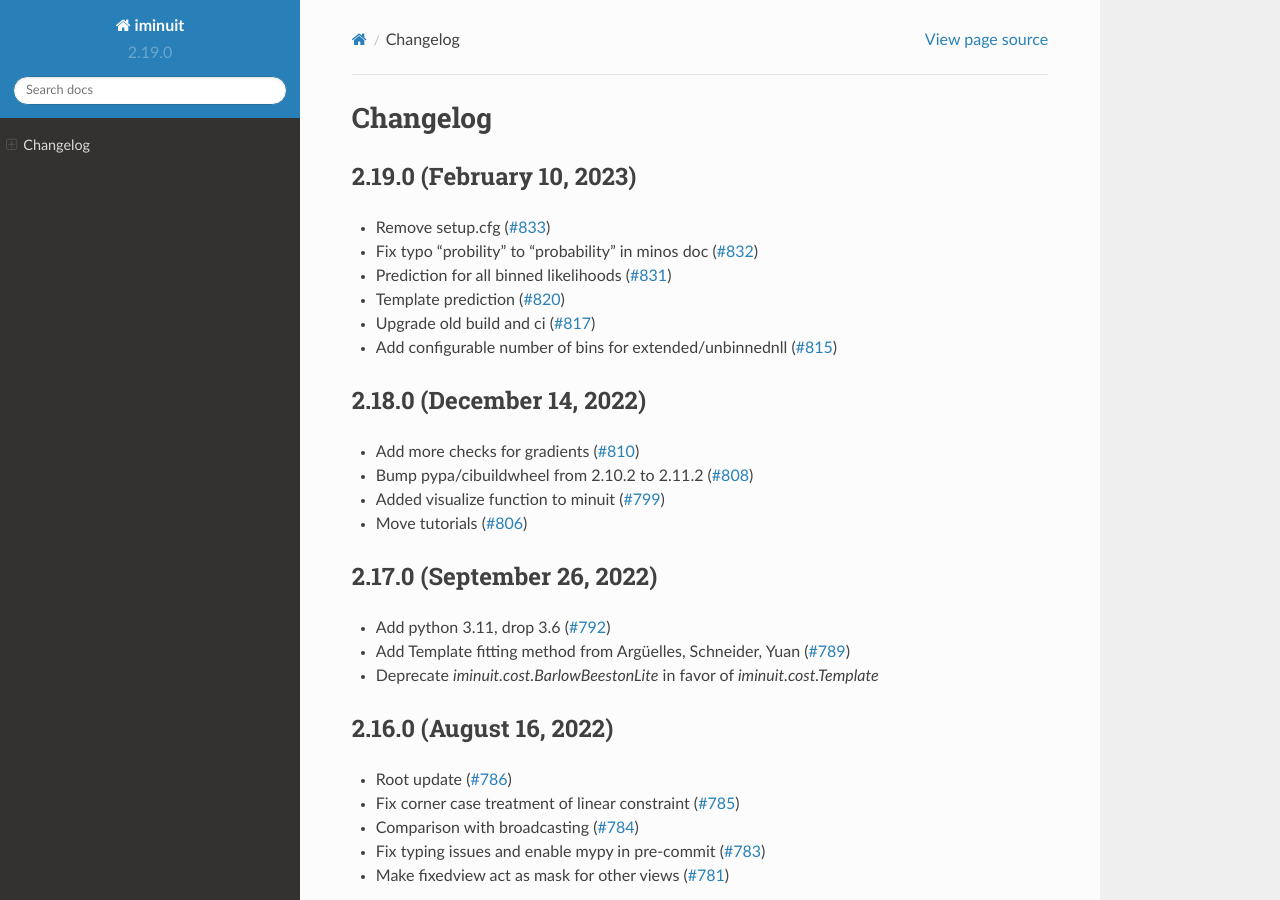
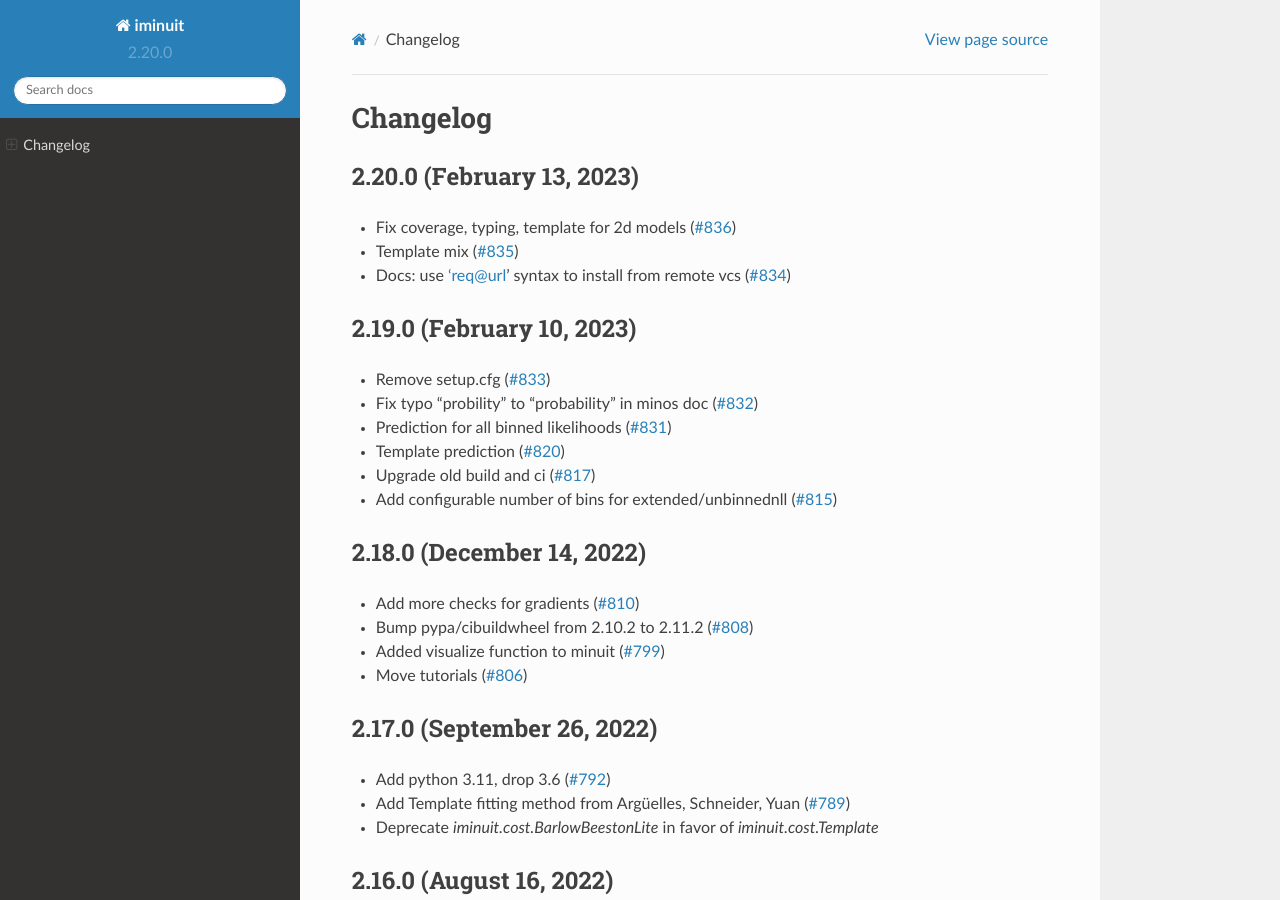
Before and after one commit to scikit-hep/iminuit, a Sphinx documentation site: the page built from doc/changelog.rst, in a window 1280 px wide and 900 px high. Built offline with Sphinx 7.4.7 and the Read the Docs theme 2.0.0, drawn with Linux system fonts in a browser that asks for light colours.

Commit message:
update version and changelog

```diff
--- a/doc/changelog.rst
+++ b/doc/changelog.rst
@@ -4,6 +4,12 @@
 
 Changelog
 =========
+
+2.20.0 (February 13, 2023)
+--------------------------
+- Fix coverage, typing, template for 2d models (`#836 <https://github.com/scikit-hep/iminuit/pull/836>`_)
+- Template mix (`#835 <https://github.com/scikit-hep/iminuit/pull/835>`_)
+- Docs: use 'req@url' syntax to install from remote vcs (`#834 <https://github.com/scikit-hep/iminuit/pull/834>`_)
 
 2.19.0 (February 10, 2023)
 --------------------------
--- a/pyproject.toml
+++ b/pyproject.toml
@@ -8,7 +8,7 @@
 [project]
 name = "iminuit"
 description = "Jupyter-friendly Python frontend for MINUIT2 in C++"
-version = "2.19.0"
+version = "2.20.0"
 maintainers = [
     { name = "Hans Dembinski" },
     { email = "hans.dembinski@gmail.com" },
```
